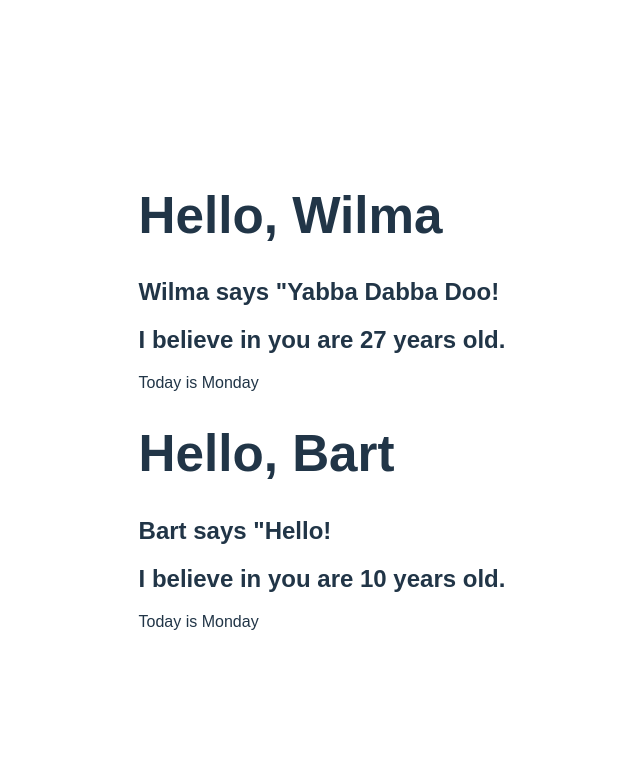
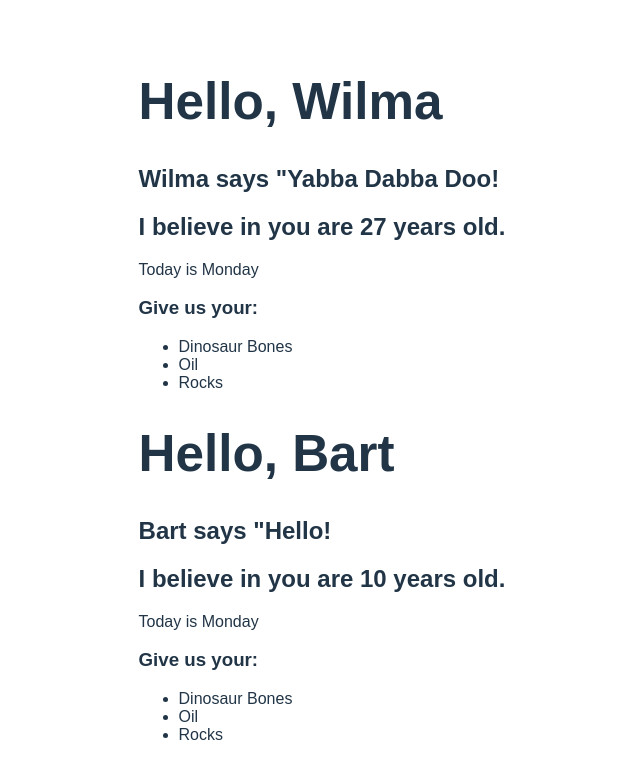
Before and after one commit to Ellieellie12/react-practice, a React (Vite) app: page / in a window 1280 px wide. Shown: the top 778 px of the page, without its empty margins (318-958 px from the left). Built offline with nearby package versions, Linux system fonts and the light colour scheme.

Commit message:
add list of things

```diff
--- a/src/Greeter.jsx
+++ b/src/Greeter.jsx
@@ -1,6 +1,8 @@
 const Greeter = (props) => {
 
+  const things = ['Dinosaur Bones', 'Oil', 'Rocks']
 
+  const listOfThings = things.map(thing => <li>{thing}</li>)
   return (
     <>
       <h1>Hello, {props.friend ? props.friend.name : 'friend'}</h1>
@@ -8,6 +10,10 @@ const Greeter = (props) => {
       <h2>I believe in you are {props.age} years old.</h2>
       <p>Today is {new Date().getDay() === 1 ? 'Monday' : 'not Monday'}</p>
       {/* get current day */}
+      <h3>Give us your:</h3>
+      <ul>
+        {listOfThings}
+      </ul>
     </>
 
   )
```
